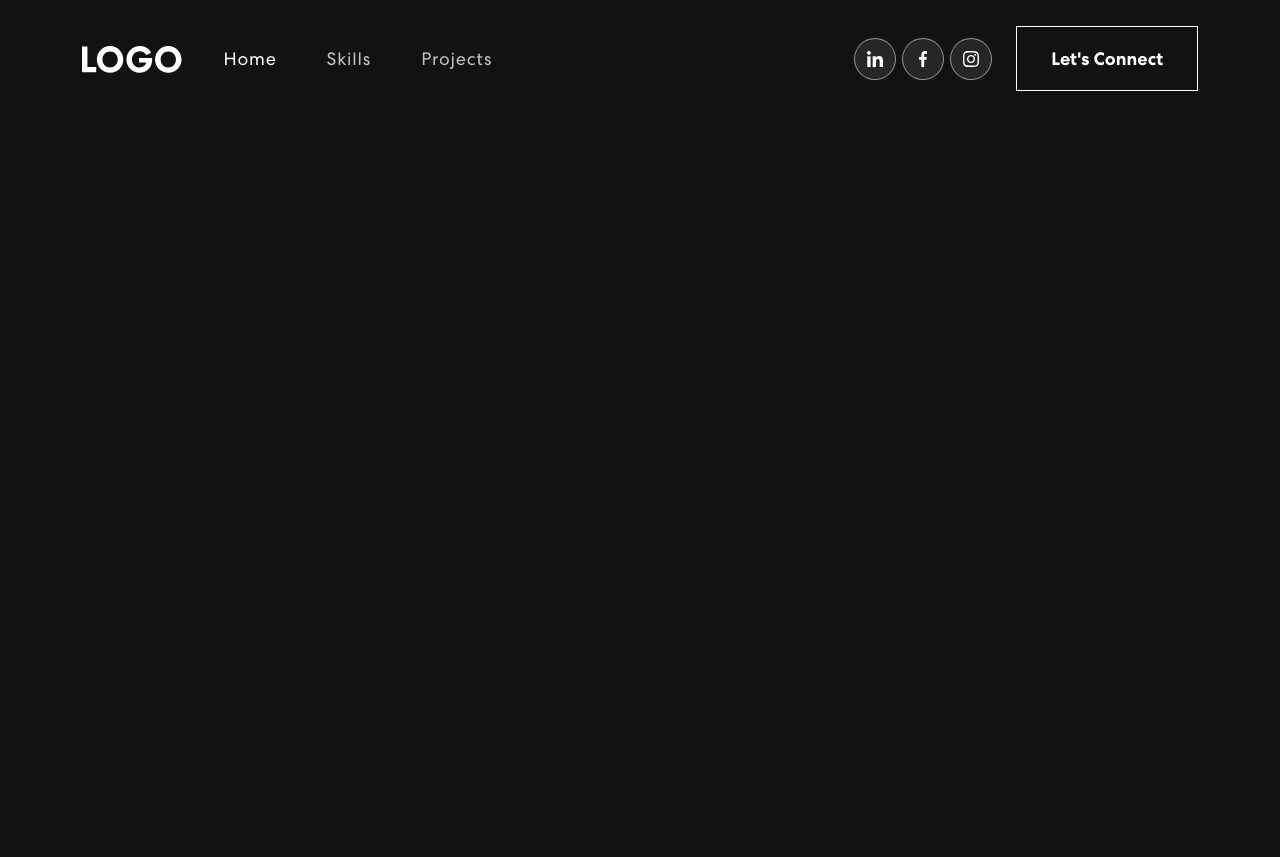
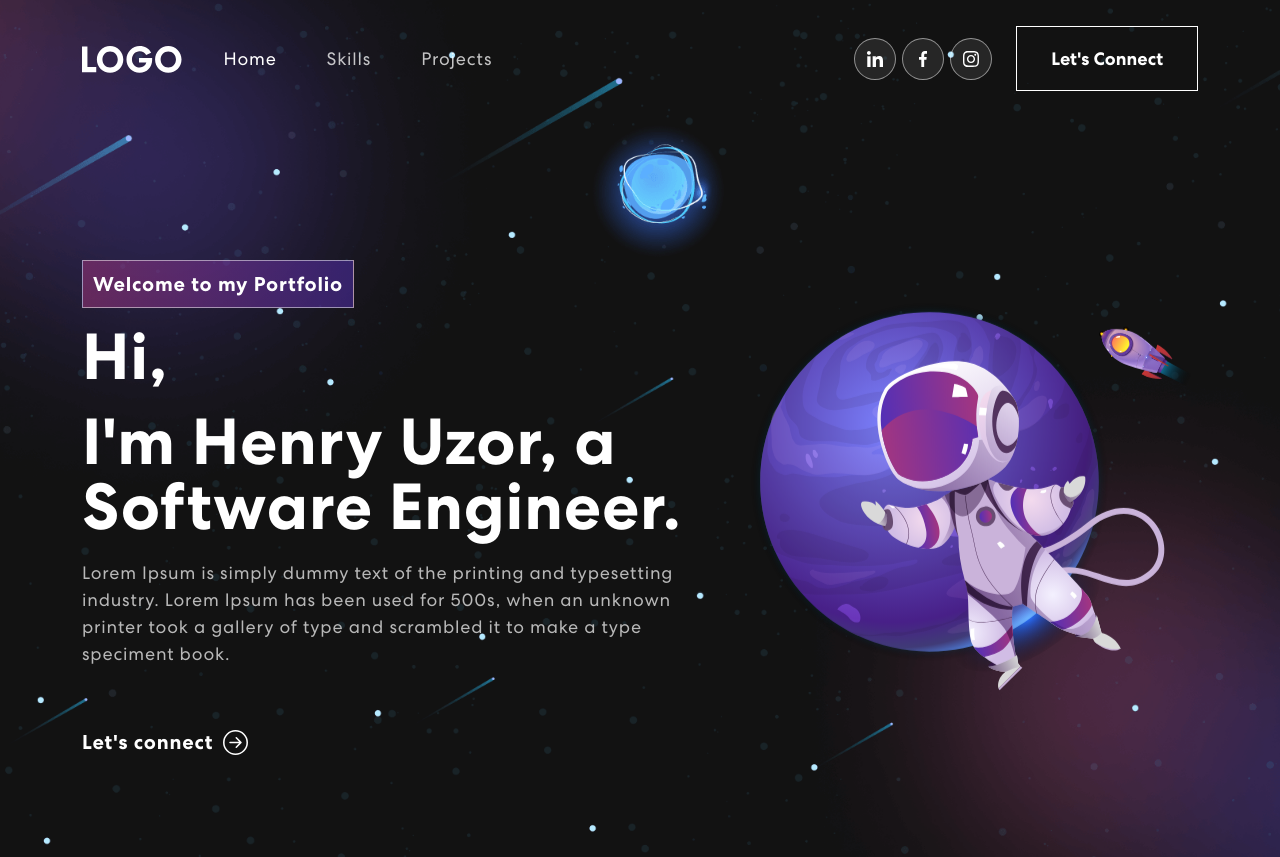
Before and after one commit to Sandiego17/my-react-portfolio, a React (Create React App) app: page / in a window 1280 px wide. Before the commit the page ends 800 px from the top, so only its background shows below. Built offline with nearby package versions, Linux system fonts and the light colour scheme.

Commit message:
feat: banner component created and mounted in App

```diff
--- a/src/App.js
+++ b/src/App.js
@@ -2,11 +2,13 @@ import logo from './logo.svg';
 import './App.css';
 import { NavBar } from './components/NavBar';
 import 'bootstrap/dist/css/bootstrap.min.css';
+import { Banner } from './components/Banner';
 
 function App() {
   return (
     <div className="App">
       <NavBar />
+      <Banner />
     </div>
   );
 }
--- /dev/null
+++ b/src/components/Banner.js
@@ -0,0 +1,61 @@
+import { Container, Row, Col } from "react-bootstrap";
+import { ArrowRightCircle } from "react-bootstrap-icons";
+import headerImage from "../assets/images/header-img.svg";
+import { useState, useEffect } from "react";
+
+export const Banner = () => {
+  const [loopNum, setLoopNum] = useState(0);
+  const [isDeleting, setIsDeleting] = useState(false);
+  const [text, setText] = useState('');
+  const [delta, setDelta] = useState(300 - Math.random() * 100);
+  const toRotate = [ "Software Engineer.", "Frontend Developer.", "Web Developer." ];
+  const period = 2000;
+
+  useEffect(() => {
+    let ticker = setInterval(() => {
+      tick();
+    }, delta)
+
+    return () => { clearInterval(ticker)};
+  }, [text])
+
+  const tick = () => {
+    let i = loopNum % toRotate.length;
+    let fullText = toRotate[i];
+    let updatedText = isDeleting ? fullText.substring(0, text.length - 1) : fullText.substring(0, text.length + 1);
+
+    setText(updatedText);
+
+    if (isDeleting) {
+      setDelta(prevDelta => prevDelta / 2)
+    }
+
+    if (!isDeleting && updatedText === fullText) {
+      setIsDeleting(true);
+      setDelta(period);
+    } else if (isDeleting && updatedText === '') {
+      setIsDeleting(false);
+      setLoopNum(loopNum + 1);
+      setDelta(500);
+    }
+  }
+
+  return (
+    <section className="banner" id="home">
+      <Container>
+        <Row className="align-items-center">
+          <Col xs={12} md={6} xl={7}>
+            <span className="tagline">Welcome to my Portfolio</span>
+            <h1>Hi,</h1>
+            <h1>{`I'm Henry Uzor, a `}<span className="wrap">{text}</span></h1>
+            <p>Lorem Ipsum is simply dummy text of the printing and typesetting industry. Lorem Ipsum has been used for 500s, when an unknown printer took a gallery of type and scrambled it to make a type speciment book.</p>
+            <button onClick={() => console.log('connect')}>Let's connect <ArrowRightCircle size={25}/></button>
+          </Col>
+          <Col xs={12} md={6} xl={5}>
+            <img src={headerImage} alt="Header img" />
+          </Col>
+        </Row>
+      </Container>
+    </section>
+  )
+}
```
